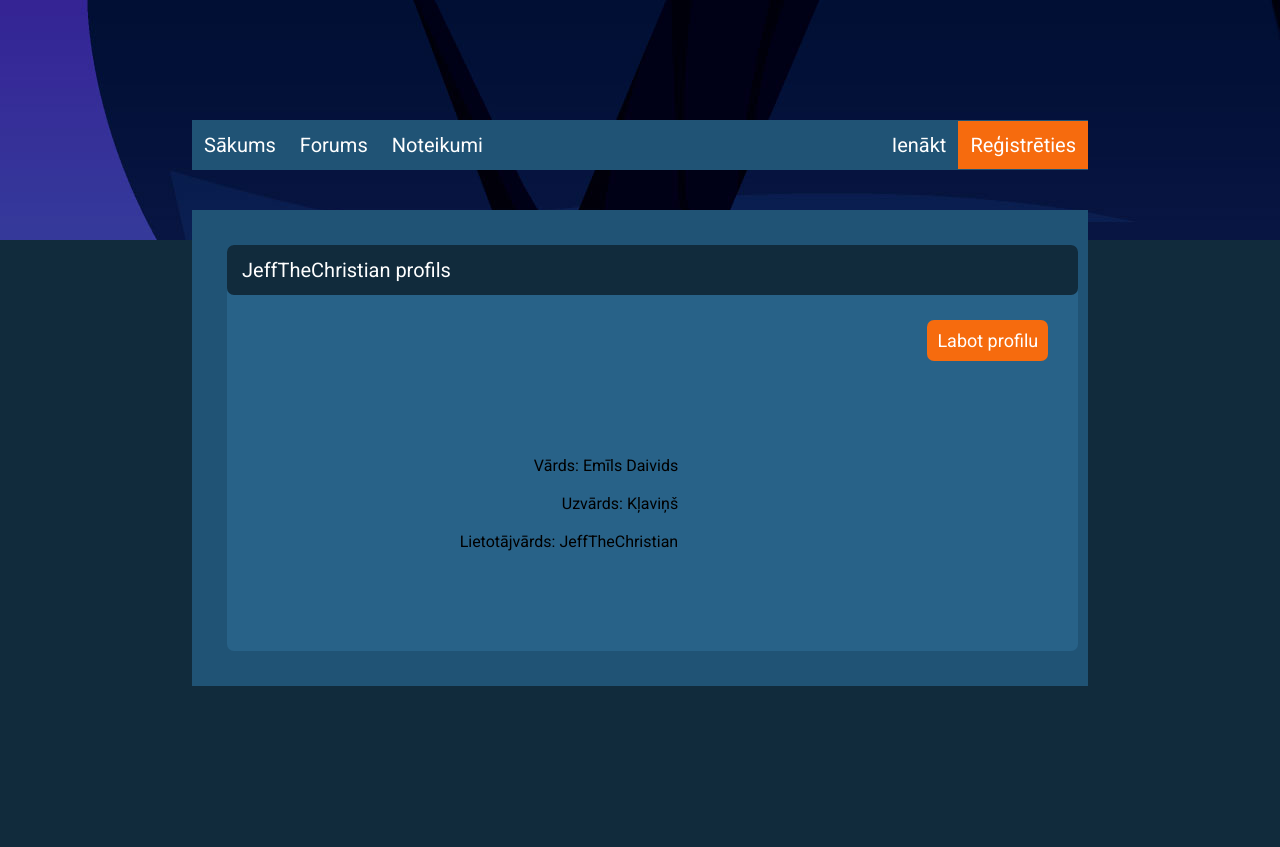
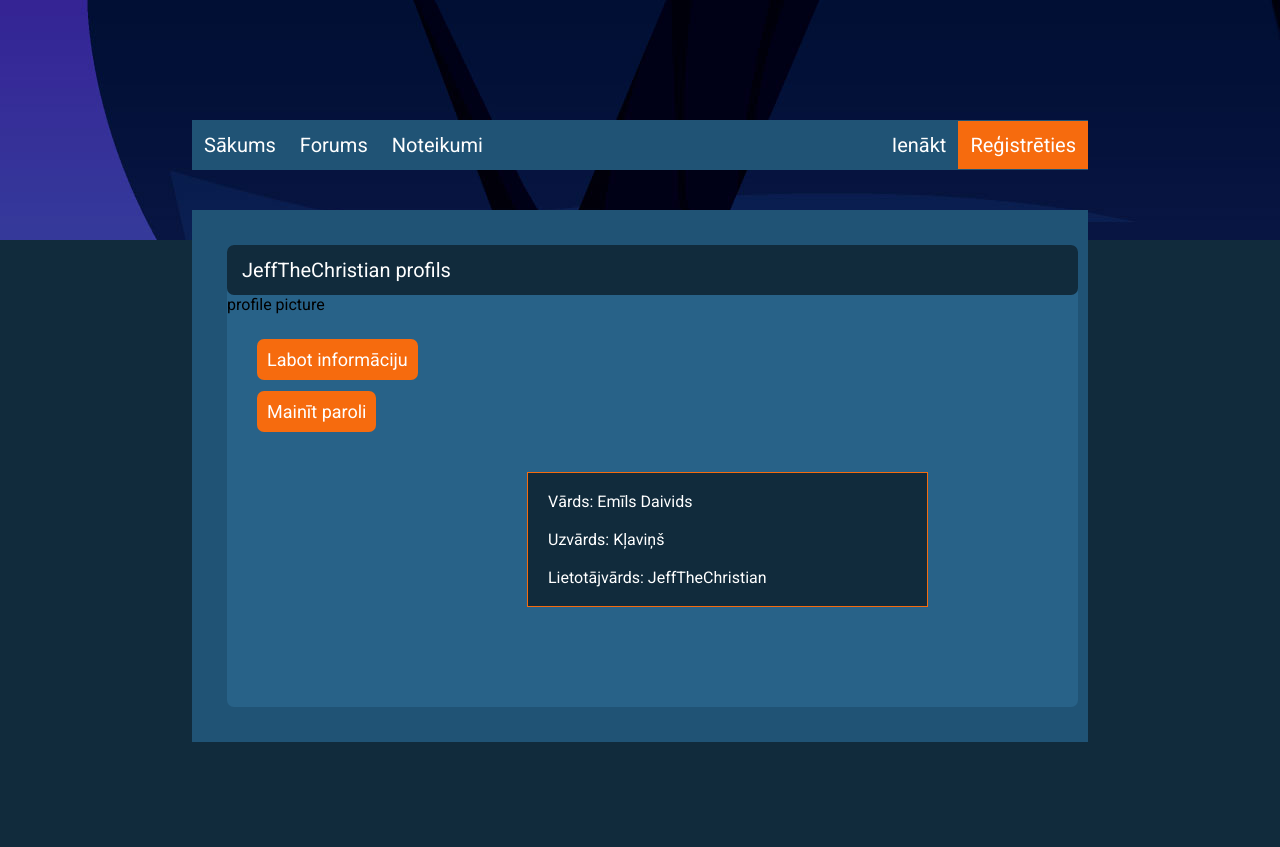
Before and after one commit to markus-laskovskisbrangals/ILL, a PHP site: page /profile.php?profileid=3 in a window 1280 px wide. Shown: the top 847 px of the page. Before the commit the page ends 686 px from the top, so only its background shows below. Run offline with PHP 8.4, Linux system fonts and the light colour scheme; data comes from the database, SQL or seed files in the repository.

Commit message:
updating profile page

```diff
--- a/profile.php
+++ b/profile.php
@@ -37,13 +37,21 @@ $email = $users[0]['email'];
                 <div class="widget-header">
                     <p><?php echo $username; ?> profils</p>
                 </div>
+                <div class="profilepicture">
+                    <p>profile picture</p>
+                </div>
                 <div class="edit-profile">
-                    <a href="editprofile.php" class="thread-button">Labot profilu</a>
+                    <a href="editprofile.php" class="thread-button">Labot informāciju</a>
                 </div>
-                <div class="widget-body">
-                    <p>Vārds: <?php echo $firstname; ?></p><br>
-                    <p>Uzvārds: <?php echo $lastname; ?></p><br>
-                    <p>Lietotājvārds: <?php echo $username; ?></p>
+                <div class="edit-password">
+                    <a href="editprofile.php" class="thread-button">Mainīt paroli</a>
+                </div>
+                <div class="profileinfotext">
+                    <div class="widget-body">
+                        <br><p>Vārds: <?php echo $firstname; ?></p><br>
+                        <p>Uzvārds: <?php echo $lastname; ?></p><br>
+                        <p>Lietotājvārds: <?php echo $username; ?></p><br>
+                    </div>
                 </div>
             </div>
         </div>
--- a/stylesheets/style.css
+++ b/stylesheets/style.css
@@ -436,21 +436,25 @@ body{
     color: var(--text-color);
 }
 
-.profileinfo .widget-body p{
-    text-align: right;
-    margin-right: 400px;
+.profileinfotext .widget-body{
+    margin-top: 50px;
+    margin-bottom: 100px;
+    margin-left: 300px;
+    margin-right: 150px;
+    background-color: var(--primary-color);
+    color: var(--text-color);
+    border: 1px solid var(--accent-color);
 }
 
-.profileinfo .widget-body{
-    margin-top: 75px;
-    margin-bottom: 100px;
+.profileinfotext .widget-body p{
+    padding-left: 20px;
 }
 
 .edit-profile{
     width: 100%;
     margin-top: 5px;
     padding: 30px;
-    text-align: right;
+    text-align: left;
 }
 
 .editprofile-container{
@@ -497,3 +501,10 @@ body{
 .editprofile-container input:focus{
     border: 3px solid var(--accent-color);
 }
+
+.edit-password{
+    width: 100%;
+    margin-top: 1px;
+    padding-left: 30px;
+    text-align: left;
+}
```
